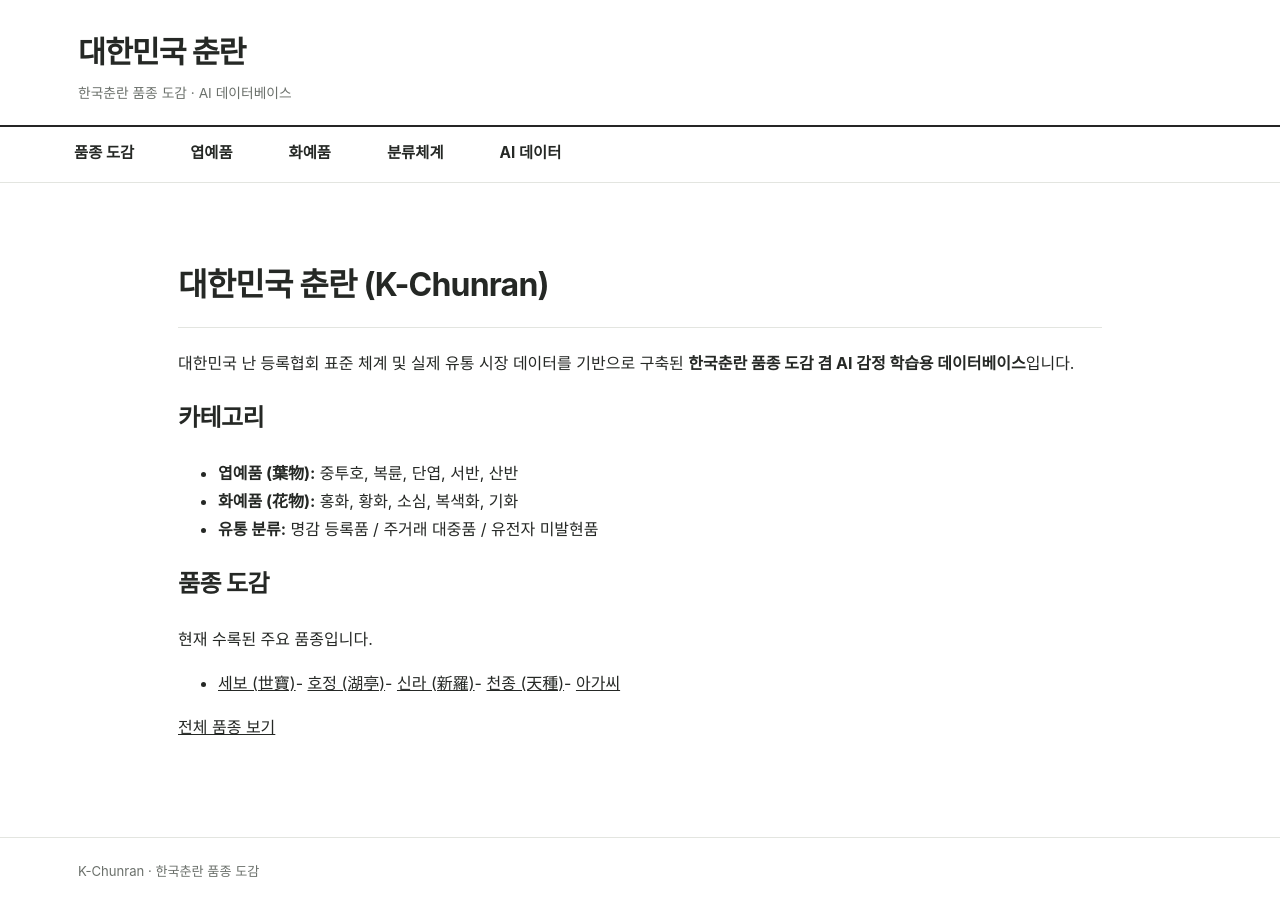
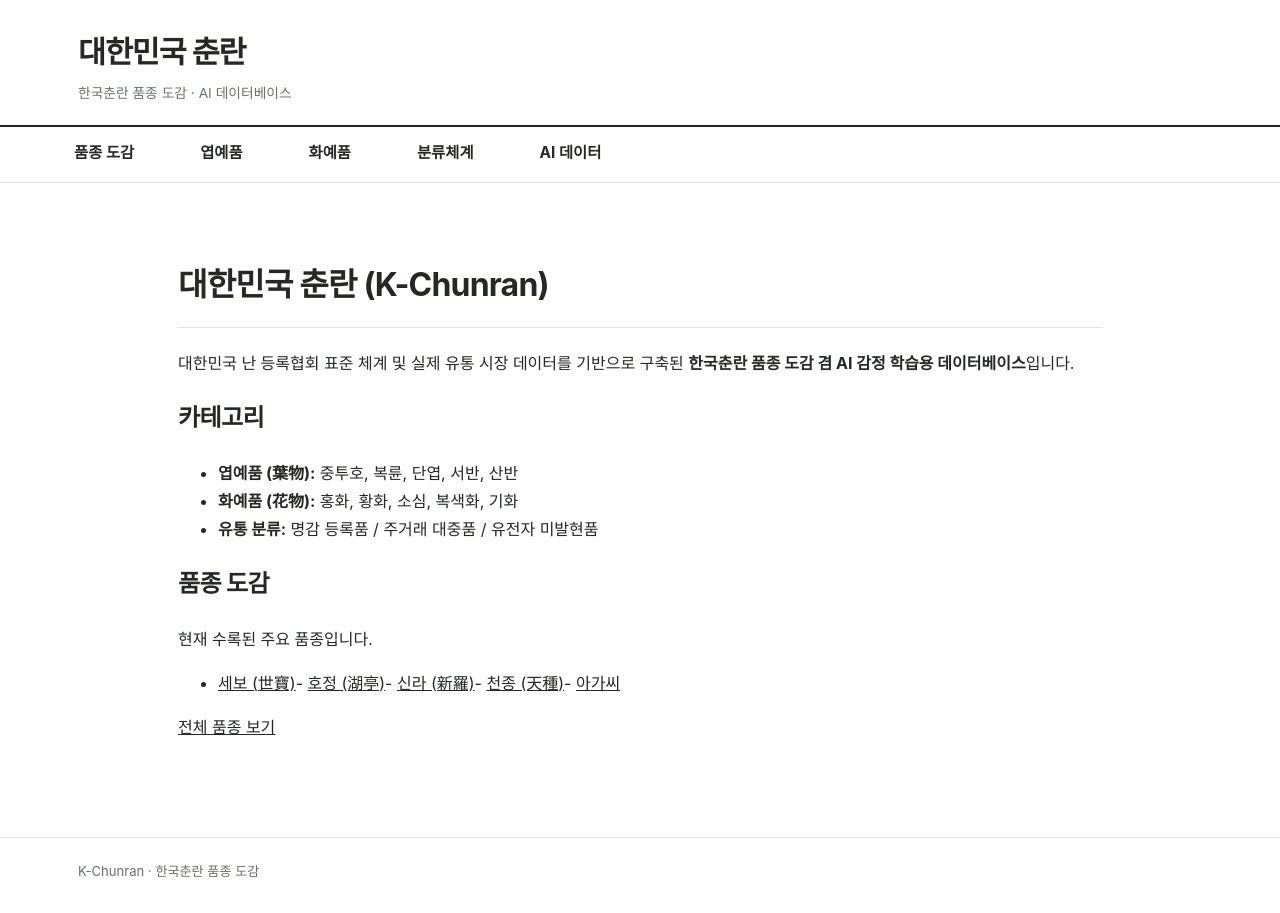
Before and after one commit to parasolra5-pixel/K-chunran, a Jekyll site: the page built from index.md, in a window 1280 px wide. Built offline with Jekyll 4.4.1, drawn with Linux system fonts in a browser that asks for light colours.

Commit message:
style: adjust top navigation spacing

```diff
--- a/assets/css/k-chunran.css
+++ b/assets/css/k-chunran.css
@@ -85,7 +85,7 @@ a { color: inherit; }
   display: flex;
   align-items: stretch;
   min-height: 54px;
-  gap: 8px;
+  gap: 18px;
 }
 
 .kc-nav-group {
```
